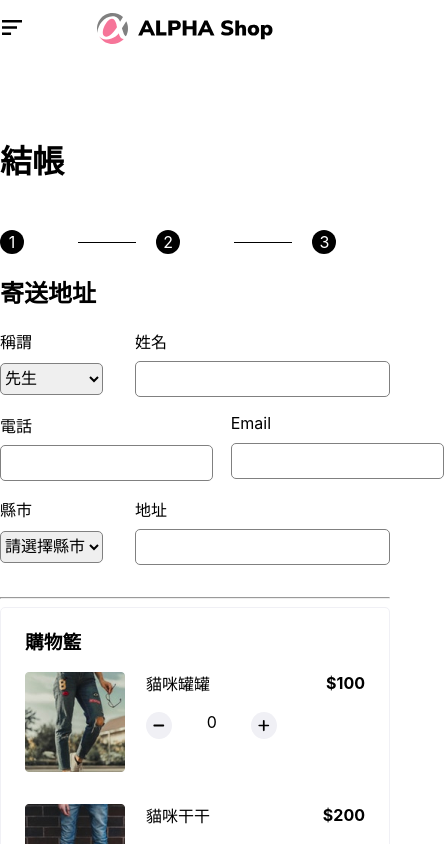
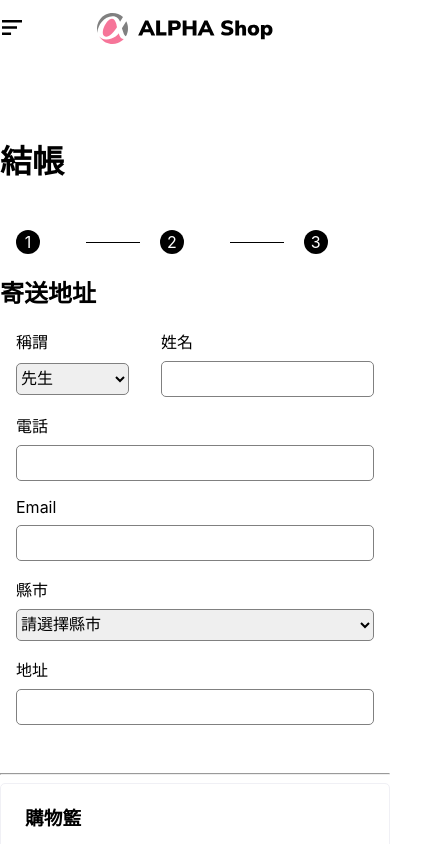
Before and after one commit to qweb321/alpha-shop, a React (Create React App) app: page / in a window 390 px wide. Shown: the top 844 px of the page, 444 px wide, since content can reach past the window. Built offline with nearby package versions, Linux system fonts and the light colour scheme.

Commit message:
fix: RWD input overlap and circle size on step progress

```diff
--- a/src/components/Main/Progress/AddressForm.module.css
+++ b/src/components/Main/Progress/AddressForm.module.css
@@ -45,3 +45,20 @@
 .address {
     grid-area: address;
 }
+
+
+@media screen and (max-width: 749.5px) {
+    .formContorl {
+        padding: 0 1rem;
+        margin-bottom: 3rem;
+        grid-template-columns: repeat(2, 1fr);
+        grid-gap: 1rem 2rem;
+        grid-template-areas:
+            'title name'
+            'phone phone'
+            'email email'
+            'city city'
+            'address address';
+    }
+
+}
--- a/src/components/Main/Progress/ProgressControl.module.css
+++ b/src/components/Main/Progress/ProgressControl.module.css
@@ -1,4 +1,5 @@
 .buttonGroup {
+    margin-top: 2rem;
     width: 50%;
     display: flex;
     justify-content: flex-end;
--- a/src/components/Main/Progress/StepProgress.module.css
+++ b/src/components/Main/Progress/StepProgress.module.css
@@ -24,7 +24,7 @@
 
 .circleContainer {
     height: 24px;
-    width: 24px;
+    min-width: 24px;
     background-color: black;
     border-radius: 50%;
     color: white;
@@ -44,4 +44,8 @@
     .lableContainer {
         display: none;
     }
+
+    .stepperContainer {
+        padding: 0 1rem;
+    }
 }
```
